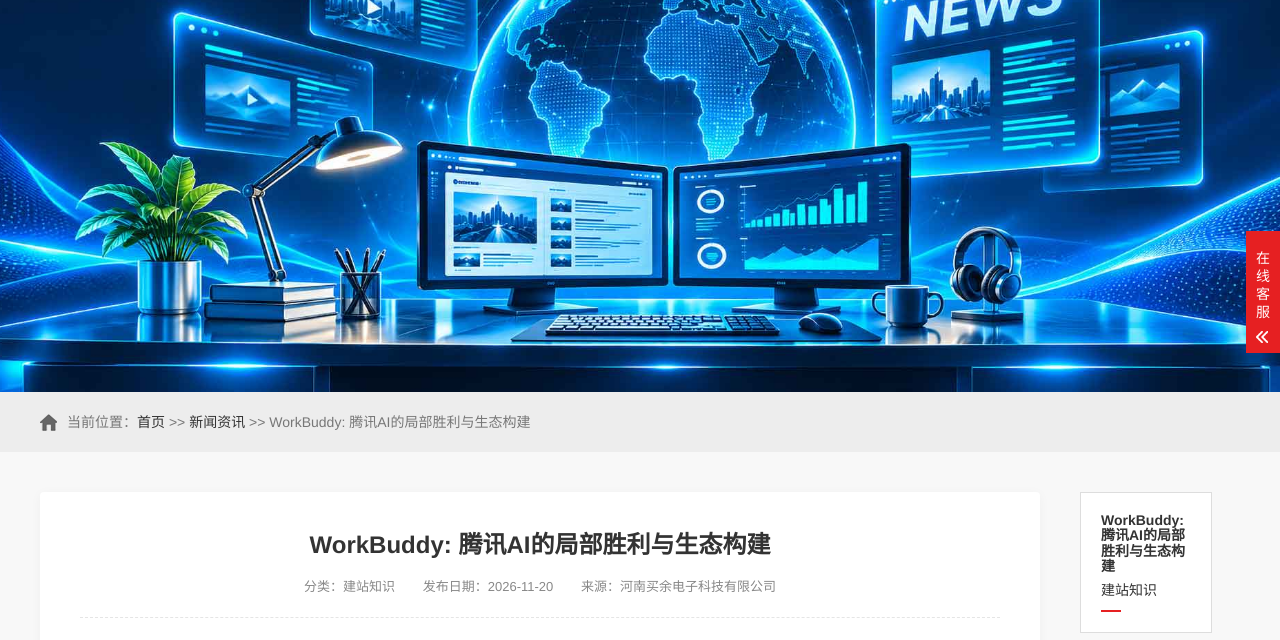
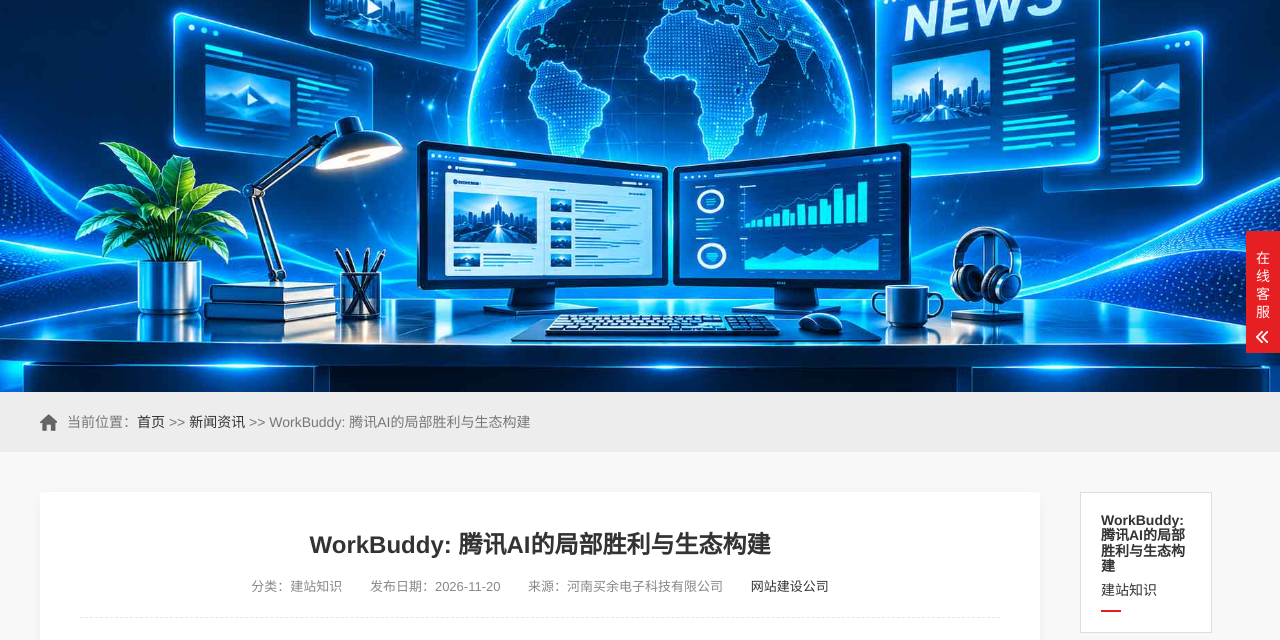
Before and after one commit to Snowmandong/byb116, an Astro site: page /news/118 in a window 1280 px wide. Shown: the part 108-748 px from the top of the page. Built offline with nearby package versions, Linux system fonts and the light colour scheme; Astro itself is replaced by a stand-in of ours.

Commit message:
详情页

```diff
--- a/src/pages/news/[id].astro
+++ b/src/pages/news/[id].astro
@@ -59,6 +59,7 @@ const sideRecommend = newsList.slice(0, 4);
             <span>分类：{newsItem.category}</span>
             <span>发布日期：{newsItem.date}</span>
             <span>来源：河南买余电子科技有限公司</span>
+            <span><a href="https://www.byb116.com">网站建设公司</a></span>
           </div>
 
           <div class="news-detail-body">
```
